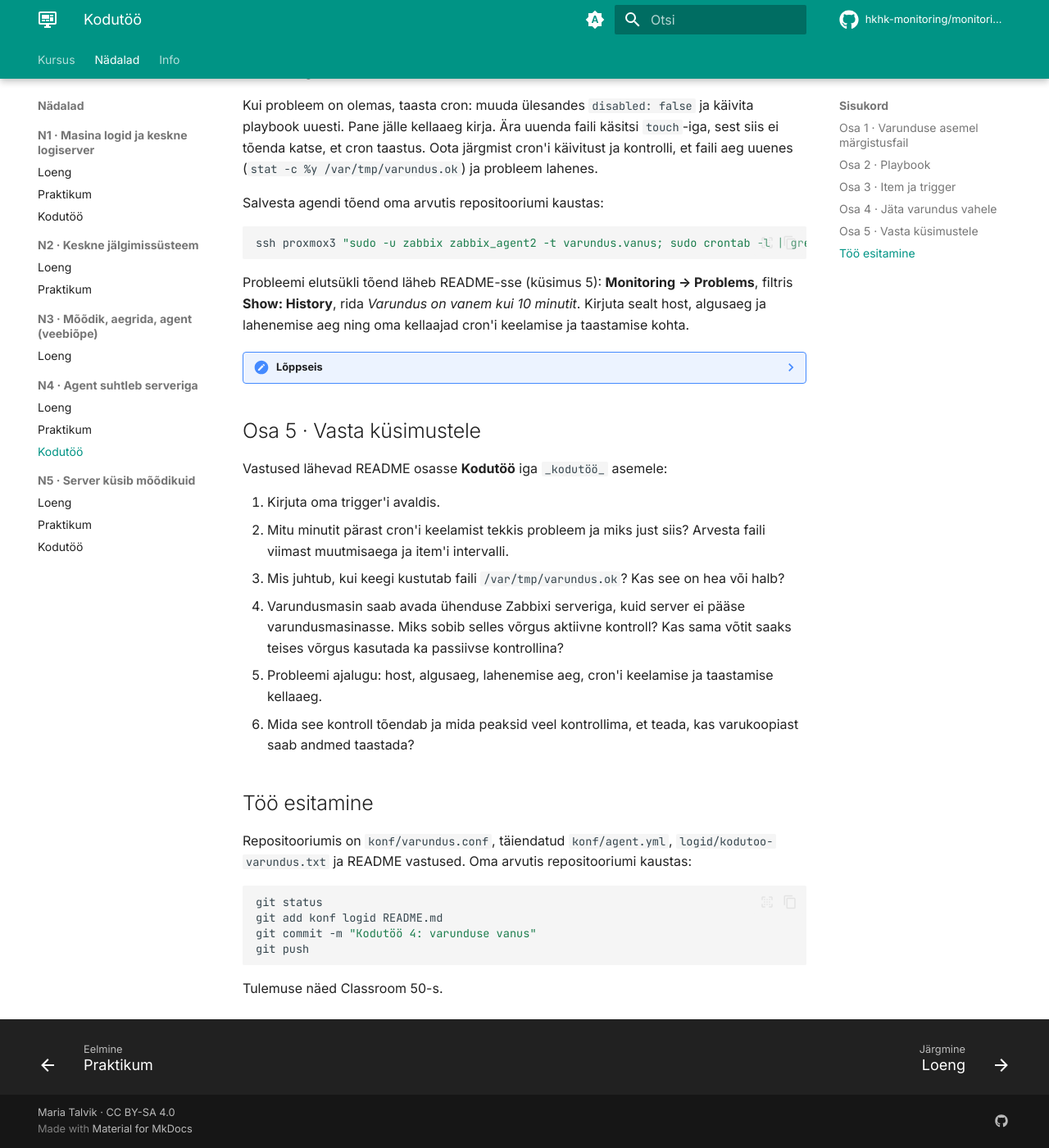
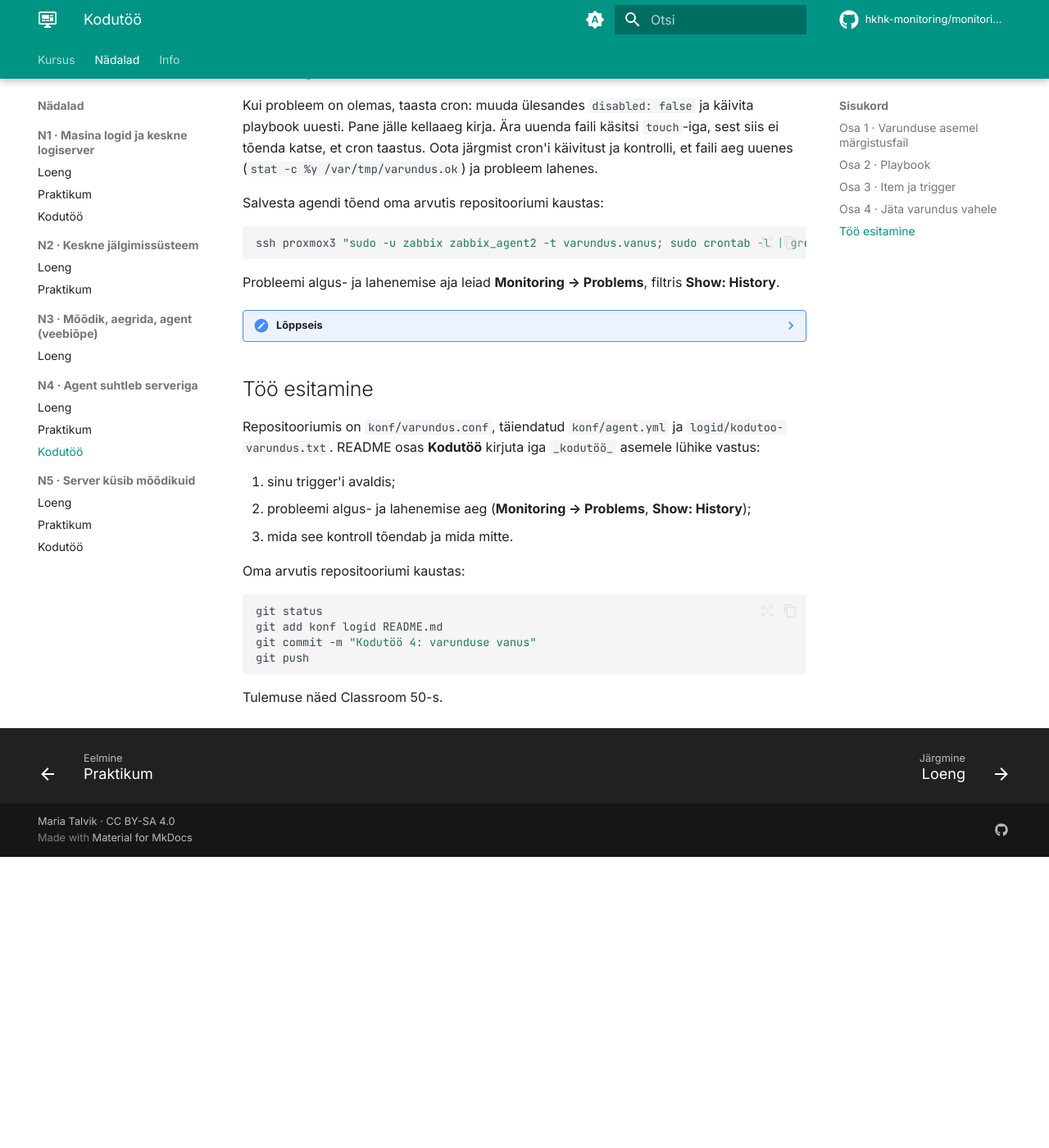
Before and after one commit to hkhk-monitoring/monitoring, an MkDocs documentation site: the page built from docs/week04/homework.md, in a window 1280 px wide and 1400 px high, scrolled down 2315 px. Shown: the whole window at 82% size. Built offline with MkDocs 1.6.1 and Material for MkDocs 9.7.7, drawn with Linux system fonts in a browser that asks for light colours; comment, search, counter and statistics services are not loaded; after the commit the page ends 3360 px from its top, so only the background shows below that.

Commit message:
N4 kodutöö

````diff
--- a/docs/week04/homework.md
+++ b/docs/week04/homework.md
@@ -87,25 +87,20 @@ Salvesta agendi tõend oma arvutis repositooriumi kaustas:
 ssh proxmox3 "sudo -u zabbix zabbix_agent2 -t varundus.vanus; sudo crontab -l | grep -A1 varundus" > logid/kodutoo-varundus.txt
 ```
 
-Probleemi elutsükli tõend läheb README-sse (küsimus 5): **Monitoring → Problems**, filtris **Show: History**, rida *Varundus on vanem kui 10 minutit*. Kirjuta sealt host, algusaeg ja lahenemise aeg ning oma kellaajad cron'i keelamise ja taastamise kohta.
+Probleemi algus- ja lahenemise aja leiad **Monitoring → Problems**, filtris **Show: History**.
 
 ??? note "Lõppseis"
     Cron'i kirje on lubatud, märgistusfaili aeg uueneb iga 5 minuti järel, item kogub värskeid väärtusi ja trigger on olekus OK. Probleemi tekkimine ja lahenemine on README-s kirjas. Praktikumi agendiseadistus on alles: pärast kodutööd käivita playbook veel kord ja kontrolli, et mõlema masina väärtused uuenevad.
 
-## Osa 5 · Vasta küsimustele
-
-Vastused lähevad README osasse **Kodutöö** iga `_kodutöö_` asemele:
-
-1. Kirjuta oma trigger'i avaldis.
-2. Mitu minutit pärast cron'i keelamist tekkis probleem ja miks just siis? Arvesta faili viimast muutmisaega ja item'i intervalli.
-3. Mis juhtub, kui keegi kustutab faili `/var/tmp/varundus.ok`? Kas see on hea või halb?
-4. Varundusmasin saab avada ühenduse Zabbixi serveriga, kuid server ei pääse varundusmasinasse. Miks sobib selles võrgus aktiivne kontroll? Kas sama võtit saaks teises võrgus kasutada ka passiivse kontrollina?
-5. Probleemi ajalugu: host, algusaeg, lahenemise aeg, cron'i keelamise ja taastamise kellaaeg.
-6. Mida see kontroll tõendab ja mida peaksid veel kontrollima, et teada, kas varukoopiast saab andmed taastada?
-
 ## Töö esitamine
 
-Repositooriumis on `konf/varundus.conf`, täiendatud `konf/agent.yml`, `logid/kodutoo-varundus.txt` ja README vastused. Oma arvutis repositooriumi kaustas:
+Repositooriumis on `konf/varundus.conf`, täiendatud `konf/agent.yml` ja `logid/kodutoo-varundus.txt`. README osas **Kodutöö** kirjuta iga `_kodutöö_` asemele lühike vastus:
+
+1. sinu trigger'i avaldis;
+2. probleemi algus- ja lahenemise aeg (**Monitoring → Problems**, **Show: History**);
+3. mida see kontroll tõendab ja mida mitte.
+
+Oma arvutis repositooriumi kaustas:
 
 ```bash
 git status
````
